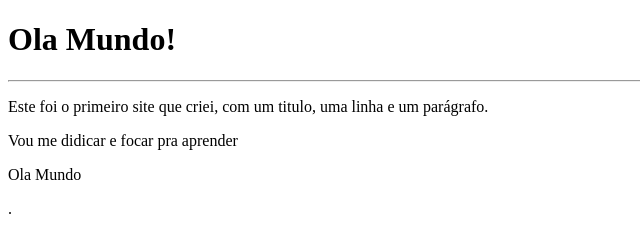
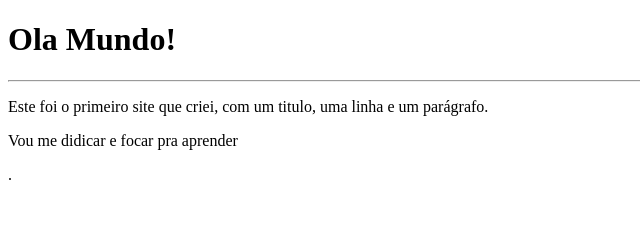
Before and after one commit to alexandre-ferreira-dev/html-css, a plain HTML site: page exercicios/ex001/index.html in a window 1280 px wide. Shown: the full height of the page, 0-640 px from the left. Drawn offline with Linux system fonts and the light colour scheme.

Commit message:
atualizado readme

```diff
--- a/exercicios/ex001/index.html
+++ b/exercicios/ex001/index.html
@@ -10,7 +10,7 @@
   <hr>
   <p>Este foi o primeiro site que criei, com um titulo, uma linha e um parágrafo.</p>
   <p>Vou me didicar e focar pra aprender </p>
-  <P>Ola Mundo</P>
+
 
 </body>
 </html>.
```
Also changed, not shown: 1 other file.
